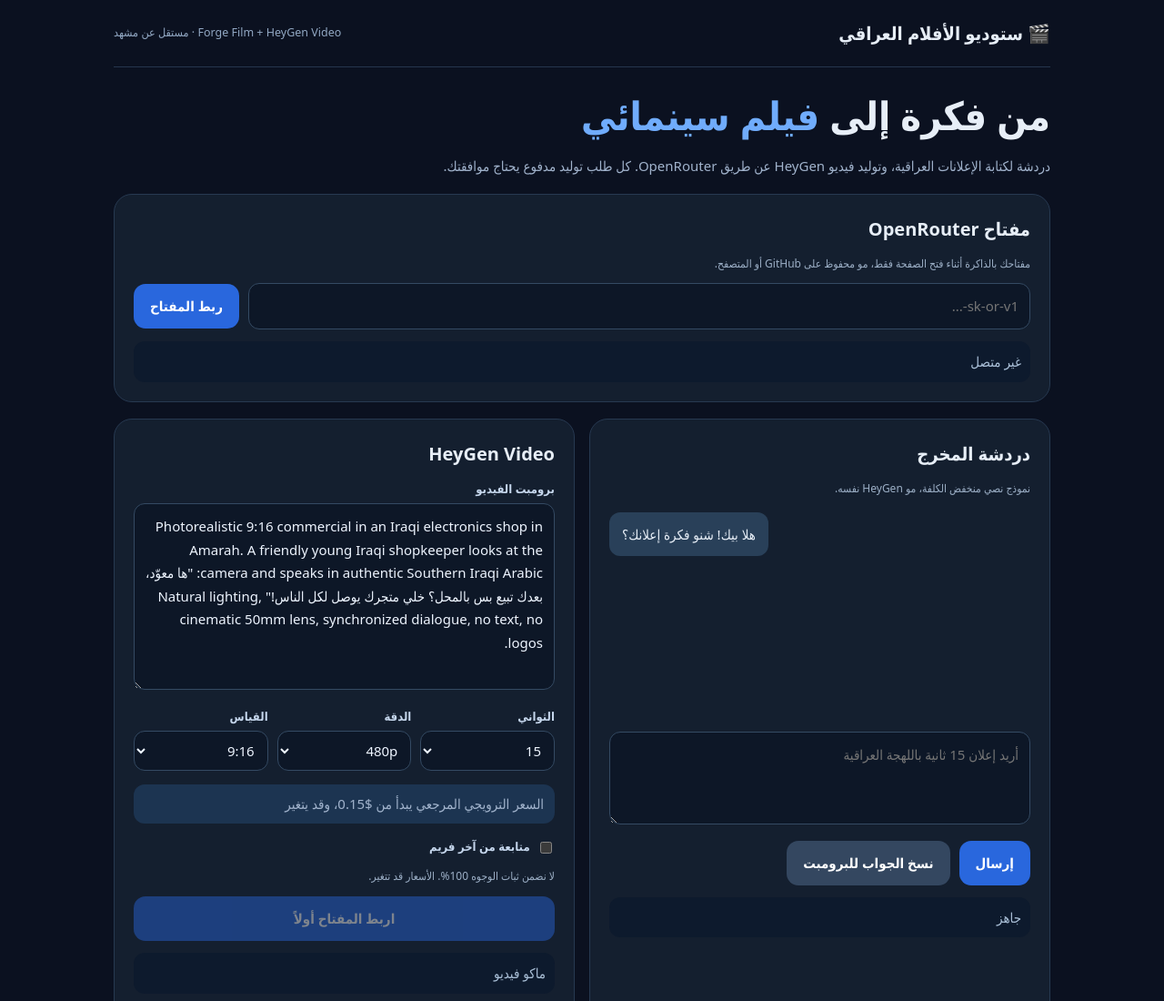
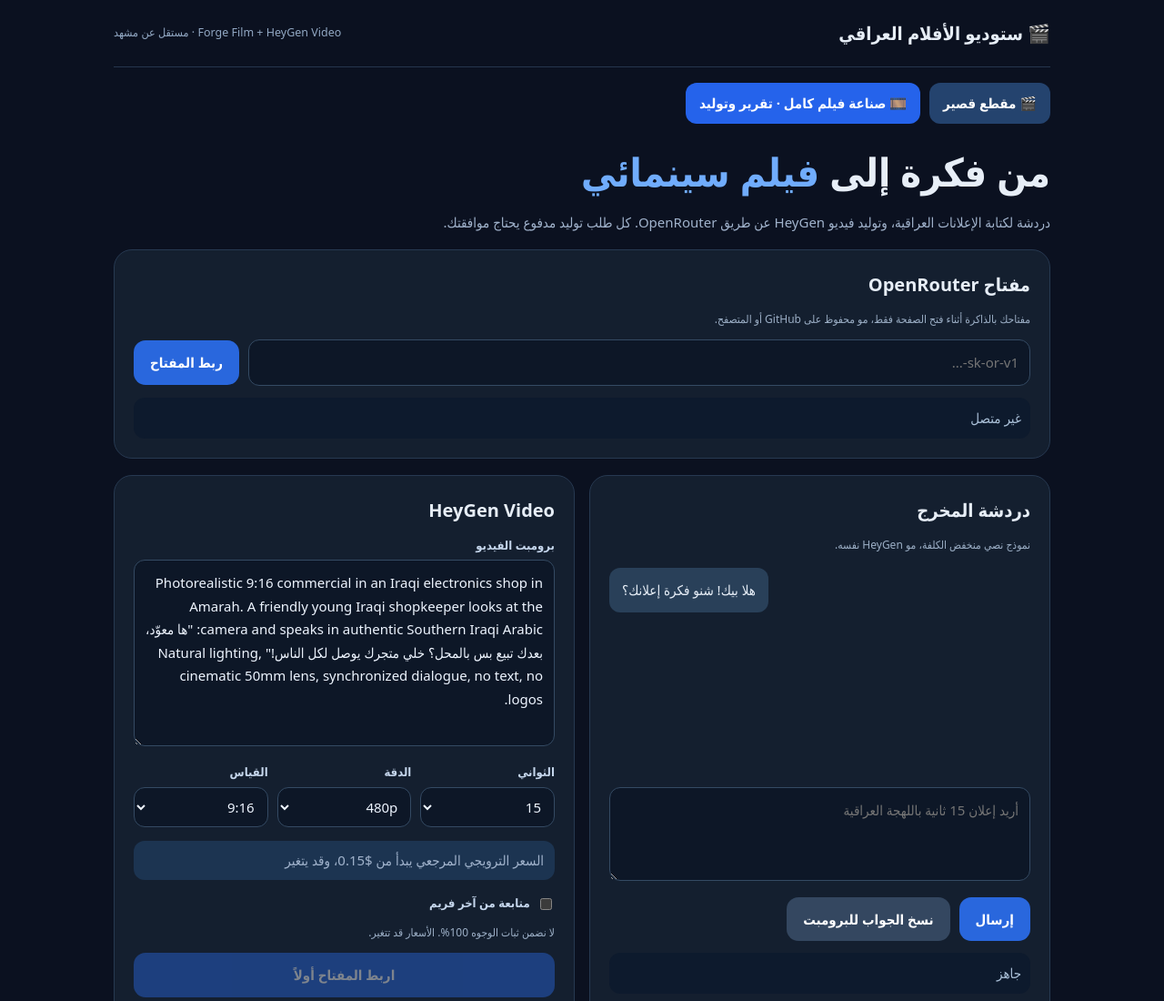
Before and after one commit to Basmali12/iraqi-film-forge, a website: page site/index.html in a window 1280 px wide. Shown: the top 1100 px of the page at 91% size. Drawn offline with Linux system fonts and the light colour scheme.

Commit message:
Link new standalone full-film wizard from main studio

```diff
--- a/site/index.html
+++ b/site/index.html
@@ -1,6 +1,6 @@
 <!doctype html>
 <html lang="ar" dir="rtl"><head><meta charset="utf-8"><meta name="viewport" content="width=device-width,initial-scale=1"><title>ستوديو الأفلام العراقي</title><link rel="stylesheet" href="./styles.css?v=2"><script defer src="./stitcher.js?v=2"></script><script defer src="./app.js?v=2"></script></head><body><main>
-<header><strong>🎬 ستوديو الأفلام العراقي</strong><small>Forge Film + HeyGen Video · مستقل عن مشهد</small></header>
+<header><strong>🎬 ستوديو الأفلام العراقي</strong><small>Forge Film + HeyGen Video · مستقل عن مشهد</small></header><nav style="display:flex;gap:10px;flex-wrap:wrap;margin-top:17px"><a href="./index.html" style="padding:10px 15px;background:#24436e;border-radius:12px;text-decoration:none;color:#fff;font-weight:700">🎬 مقطع قصير</a><a href="./film.html" style="padding:10px 15px;background:#2563eb;border-radius:12px;text-decoration:none;color:white;font-weight:800">🎞️ صناعة فيلم كامل · تقرير وتوليد</a></nav>
 <h1>من فكرة إلى <em>فيلم سينمائي</em></h1><p>دردشة لكتابة الإعلانات العراقية، وتوليد فيديو HeyGen عن طريق OpenRouter. كل طلب توليد مدفوع يحتاج موافقتك.</p>
 <section><h2>مفتاح OpenRouter</h2><p class="note">مفتاحك بالذاكرة أثناء فتح الصفحة فقط، مو محفوظ على GitHub أو المتصفح.</p><div class="flex"><input type="password" id="key" autocomplete="off" placeholder="sk-or-v1-..."><button id="connect">ربط المفتاح</button><button id="disconnect" hidden>قطع الربط</button></div><div id="keyStatus" class="status">غير متصل</div></section>
 <div class="cols">
```
